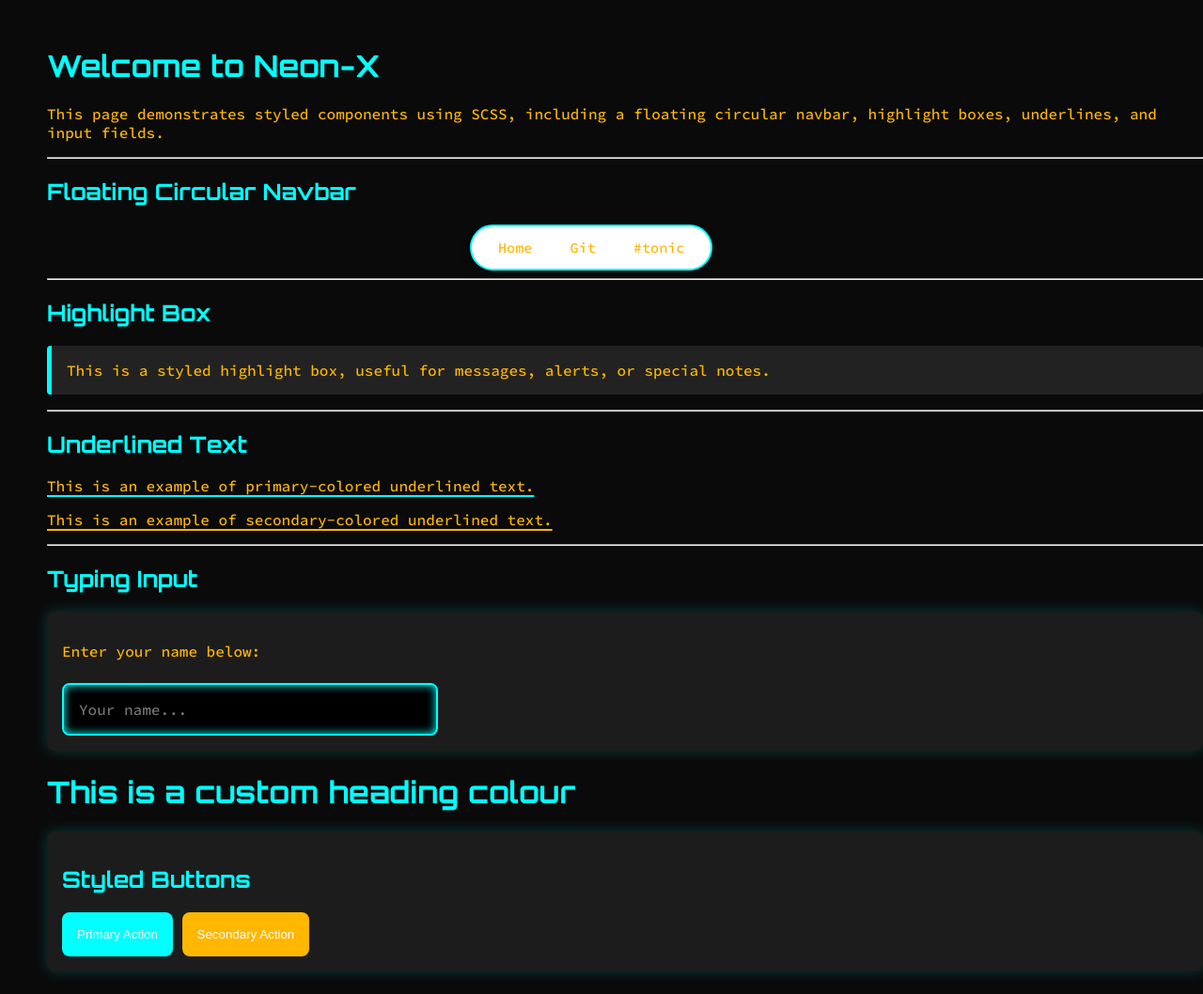
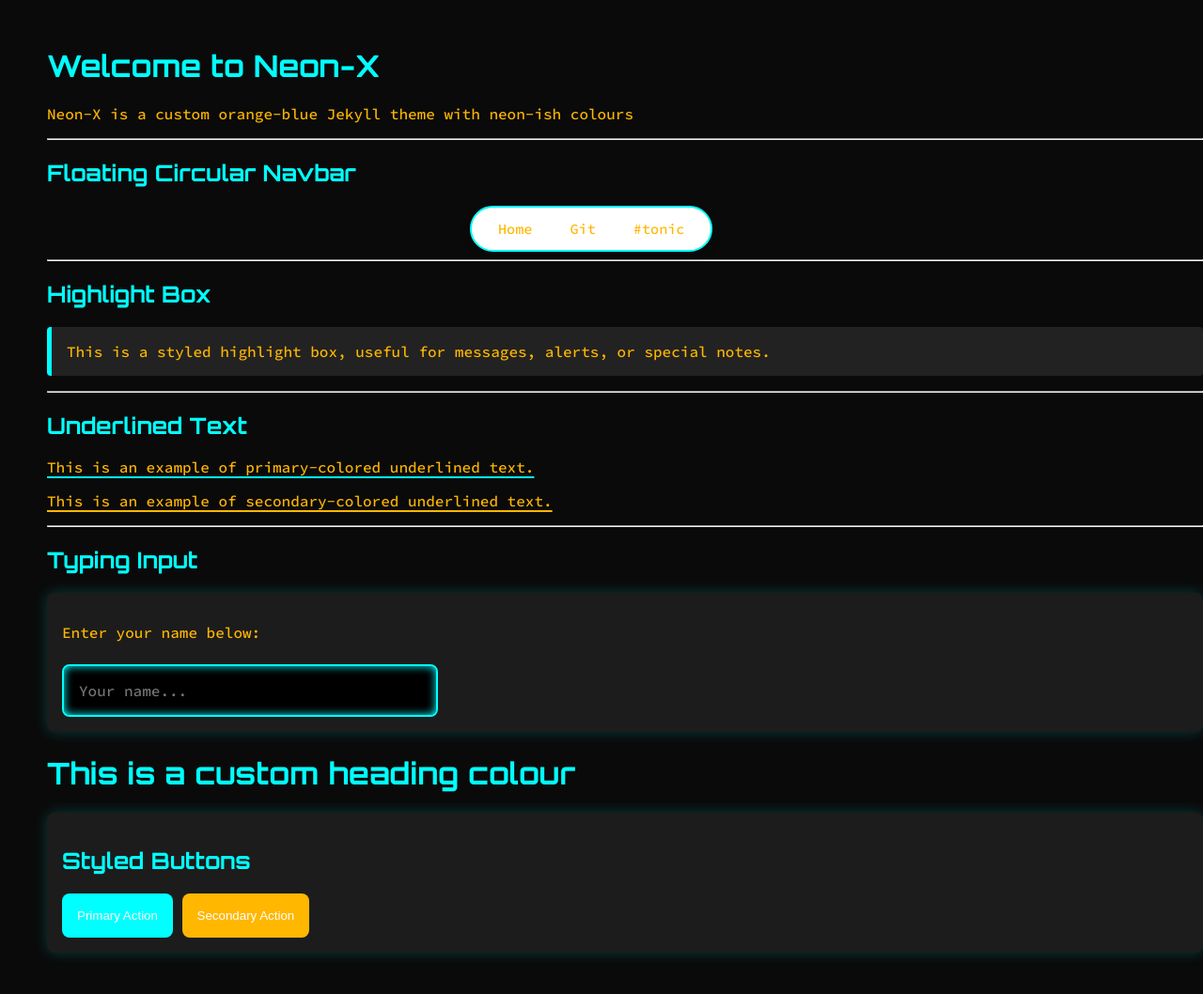
Before and after one commit to v659/jekyll_theme-new-v659, a Jekyll site: the page built from index.md, in a window 1280 px wide. Shown: the whole page at 94% size. Built offline with Jekyll 4.4.1, drawn with Linux system fonts in a browser that asks for light colours.

Commit message:
change desc

```diff
--- a/index.md
+++ b/index.md
@@ -7,7 +7,7 @@ title: Home
 
 # Welcome to Neon-X
 
-This page demonstrates styled components using SCSS, including a floating circular navbar, highlight boxes, underlines, and input fields.
+Neon-X is a custom orange-blue Jekyll theme with neon-ish colours
 
 ---
 
```
